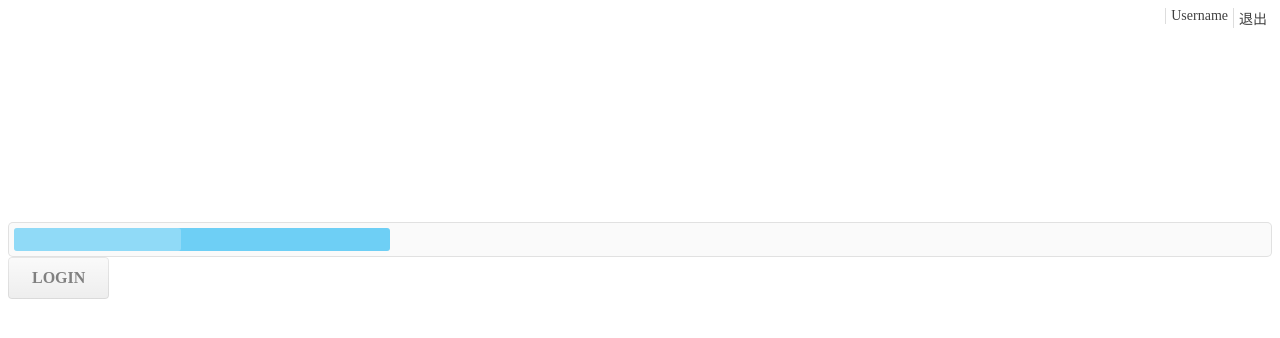
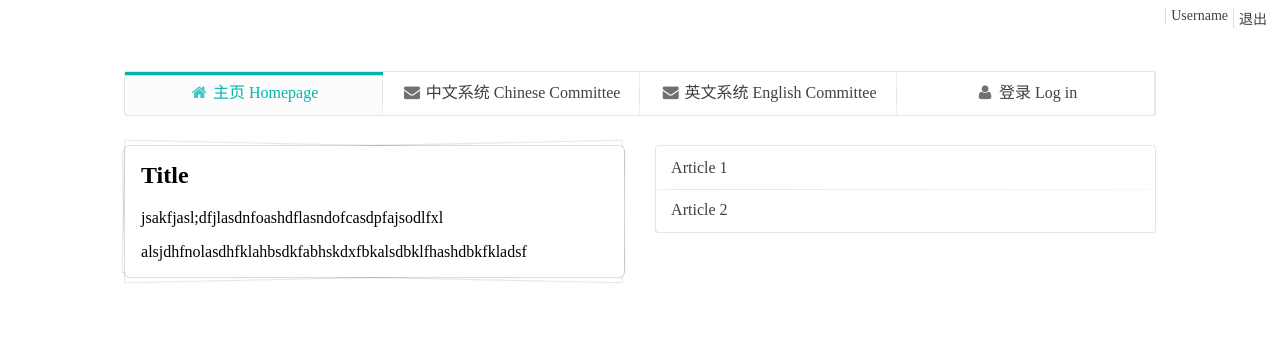
Before and after one commit to hfercc/wboard, a Django app: template templates/index.html in a window 1280 px wide. Shown: the top 338 px of the page. Run offline with Django 3.2, Linux system fonts and the light colour scheme; the template is opened without the code that fills it, so the values that code supplies are empty; some libraries are stand-ins or nearby versions.

Commit message:
Update index.html

```diff
--- a/templates/index.html
+++ b/templates/index.html
@@ -14,23 +14,19 @@
       <a href="#" class="item right">退出</a>
       <label class="item right">Username</label>
     </div>
-    <div class="ui active blue progress" style="margin-top:200px;">
-      <div class="bar" style="width:30%">
-      </div>
-    </div>
     <div class="ui tiny modal" id="Login">
       <i class="close icon"></i>
       <div class="header">登陆</div>
       <div class="content">
-        <div class="ui form segment">
+        <div class="ui form segment" id="LgnFrm">
           <div class="two fields">
             <div class="field">
               <label>用户名:</label>
-              <input type="text">
+              <input type="text" name="username" placeholder="请输入用户名">
             </div>
             <div class="field">
               <label>密码:</label>
-              <input type="password">
+              <input type="password" name="password" placeholder="请输入密码">
             </div>
           </div>
         </div>
@@ -40,16 +36,73 @@
         </div>
       </div>
     </div>
-    <script language="javascript">
+    <script>
 	  $('[id=Login]')
 	    .modal();
 	</script>
-    <div class="ui button" id="LgnBtn">Login</div>
-	<script>
-	  $('[id=Login]').modal('attachEvents','[id=LgnBtn]','show');
-	</script>
+    <div class="ui page grid" style="margin-top:50px;">
+    	<div class="row">
+    		<div class="column">
+    			<div class="ui fluid four teal item menu">
+    				<a class="active item">
+    					<i class="home icon"></i>主页 Homepage
+    				</a>
+    				<a class="item">
+    					<i class="mail icon"></i>中文系统 Chinese Committee
+    				</a>
+    				<a class="item">
+    					<i class="mail icon"></i>英文系统 English Committee
+    				</a>
+    				<a class="item">
+    					<i class="user icon"></i>登录 Log in
+    				</a>
+    			</div>
+    		</div>
+    	</div>
+    	<div class="row">
+    		<div class="eight wide column">
+    			<div class="ui piled segment">
+    				<h2>Title</h2>
+    				<p>jsakfjasl;dfjlasdnfoashdflasndofcasdpfajsodlfxl</p>
+    				<p>alsjdhfnolasdhfklahbsdkfabhskdxfbkalsdbklfhashdbkfkladsf</p>
+    			</div>
+    		</div>
+    		<div class="eight wide column">
+    			<div class="ui vertical fluid menu">
+    				<a href="#" class="item">Article 1</a>
+    				<a href="#" class="item">Article 2</a>
+    			</div>
+    		</div>
+    	</div>
+    </div>
     <!-- Menu -->
     <!-- Grid -->
     <!-- Tail -->
+    <script>
+    	$('[id=LgnFrm]').form({
+    			UserName:{
+    				identifier : "username" ,
+    				rules : [
+    				{
+    				  	type : "empty" ,
+    				  	prompt : "请输入用户名"
+    			    }
+    				]
+    			},
+    			PassWord:{
+    				identifier : "password" ,
+    				rules: [
+    				{
+    					type : "empty" ,
+    					prompt : "请输入密码"
+    				}
+    				]
+    			}
+    		}
+    );
+    $('[id=LgnFrm]').onSuccess(
+    	//Submit
+    );
+    </script>
   </body>
 </html>
```
